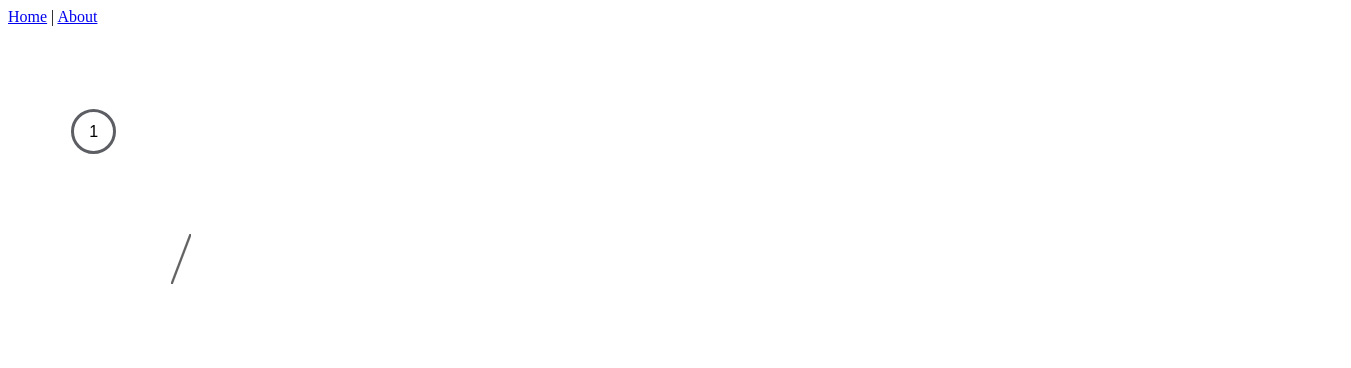
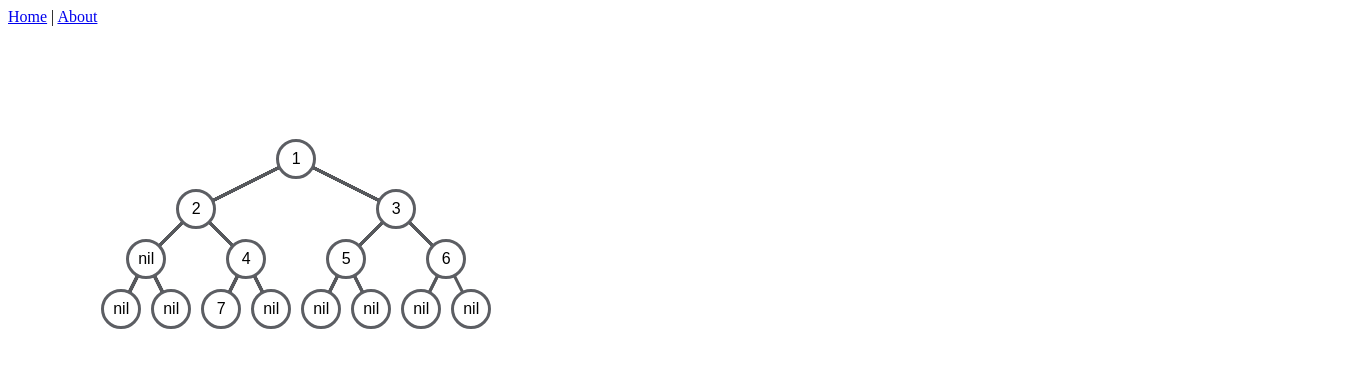
Before and after one commit to Knight4Lancelot/Datastruct-study-helper, a Vue app: page / in a window 1280 px wide. Shown: the top 368 px of the page, 1351 px wide, since content can reach past the window. Built offline with nearby package versions, Linux system fonts and the light colour scheme; the HTML template or start-up script is replaced by a standard one.

Commit message:
实现了树的画布

```diff
--- a/src/components/TreeCanvas.vue
+++ b/src/components/TreeCanvas.vue
@@ -1,41 +1,39 @@
 <template>
 	<div class='tree-canvas-component'>
-		<treenode
-			class="tree-node-list"
-			:valElement="String(1)"
-			:style="{'left':nodePosition.X[0],'top':nodePosition.Y[0]}">
-		</treenode>
-		<treeedge
-			class="tree-edge-list"
-			:imgwidth="String(20)"
-			:imgheight="String(50)"
-			:direction="'left'"
-			:style="{'left':edgePosition.X[0],'top':edgePosition.Y[0]}">
-		</treeedge>
+		<div class="canvas-tree-node" ref="element">
+			<treenode
+				v-for="(n, k) in nodeArray"
+				:key="k"
+				class="tree-node-list"
+				:valElement="n"
+				:style="{'left':String(nodePosition.X[k])+'px','top':String(nodePosition.Y[k])+'px'}">
+			</treenode>
+		</div>
+		<canvas id="canvas-tree-edge"/>
 	</div>
 </template>
 
 <script>
 import treenode from './TreeNode.vue'
-import treeedge from './TreeEdge.vue'
 
 export default {
   name: 'TreeCanvas',
   components: {
-	treeedge,
 	treenode
   },
   data() {
 	return {
+		maxcount: 0,
+		maxheight: 0,
+		nodeArray: [],
 		nodePosition: {
-			X: ['0px'],
-			Y: ['20px']
+			X: [],
+			Y: []
 		},
 		edgePosition: {
-			X: ['100px'],
-			Y: ['100px']
+			X: ['5px'],
+			Y: ['5px']
 		},
-		count_each_layer: [],
 		tree: {
 			size: 0,
 			nodes:[]
@@ -43,20 +41,73 @@ export default {
 	}
   },
   methods: {
+	normalize_data() {
+		this.nodeArray = this.elementList
+		var i = 0
+		for (i = 0; i < this.nodeArray.length; i++) {
+			if (this.nodeArray[i]==='nil') {
+				if (2*i<=this.nodeArray.length) {
+					this.nodeArray.splice(2*i+1, 0, 'nil')
+					this.nodeArray.splice(2*i+2, 0, 'nil')
+				}
+			}
+		}
+		this.maxheight = parseInt(Math.log2(this.nodeArray.length)) + 1
+		this.maxcount = Math.pow(2, this.maxheight)-1
+		while (this.nodeArray.length < this.maxcount) {
+			this.nodeArray.push('nil')
+		}
+	},
 	init_tree() {
-		const n = this.elementList.length
+		const n = this.nodeArray.length
 		this.tree.size = n
 		var i = 0
 		for (i = 0; i < n; i++) {
+			var p = (i===0) ? -1 : parseInt((i-1)/2)
+			var h = (p===-1) ? 1 : (this.tree.nodes[p].h+1)
 			this.tree.nodes.push({
-				val: this.elementList[i],
-				leftchild: (2*i+1<n)?(2*i+1):-1,
-				rightchild: (2*(i+1)<n)?(2*(i+1)):-1,
+				val: this.nodeArray[i],
+				parent: p,
+				h: h,
+				leftchild: 2*i+1,
+				rightchild: 2*(i+1)
 			})
+			this.nodePosition.X.push(0)
+			this.nodePosition.Y.push(50 * this.tree.nodes[i].h)
+		}
+		var divideNum = parseInt(this.maxcount/2)
+		for (i = 0; i < this.maxcount; i++) {
+			this.nodePosition.X[i] = 30+(i-divideNum)*50
+		}
+		for (i = divideNum - 1; i >= 0; i--) {
+			this.nodePosition.X[i] = (this.nodePosition.X[this.tree.nodes[i].leftchild]+this.nodePosition.X[this.tree.nodes[i].rightchild])/2
+		}
+		this.draw()
+	},
+	draw() {
+		var canvas = document.getElementById("canvas-tree-edge")
+		canvas.height = (this.maxheight+1)*50
+		canvas.width = (parseInt(this.maxcount/2)+2)*50
+		var ctx = canvas.getContext("2d");
+		ctx.strokeStyle="#56585C";
+		ctx.lineWidth=3
+		for (var i = 0; i < this.tree.size; i++) {
+			var tnode = this.tree.nodes[i]
+			if (tnode.leftchild !== -1 & tnode.leftchild < this.nodeArray.length) {
+				ctx.moveTo(this.nodePosition.X[i]+20, this.nodePosition.Y[i]+20)
+				ctx.lineTo(this.nodePosition.X[tnode.leftchild]+20, this.nodePosition.Y[tnode.leftchild]+20)
+				ctx.stroke();
+			}
+			if (tnode.rightchild !== -1 && tnode.rightchild < this.nodeArray.length) {
+				ctx.moveTo(this.nodePosition.X[i]+20, this.nodePosition.Y[i]+20)
+				ctx.lineTo(this.nodePosition.X[tnode.rightchild]+20, this.nodePosition.Y[tnode.rightchild]+20)
+				ctx.stroke();
+			}
 		}
 	}
   },
   mounted() {
+	this.normalize_data(),
 	this.init_tree()
   },
   props: {
@@ -71,12 +122,14 @@ export default {
 	width: 90%;
 	height: 100%;
 }
-.tree-node-list {
-	position: relative;
+.canvas-tree-node {
+	position: absolute;
+	width: 100%;
+	height: 100%;
 	z-index: 2;
 }
-.tree-edge-list {
-	position: relative;
+#canvas-tree-edge {
+	position: absolute;
 	z-index: 1;
 }
 </style>
--- a/src/components/TreeEdge.vue
+++ b/src/components/TreeEdge.vue
@@ -1,5 +1,5 @@
 <template>
-	<div class="edge-attrs">
+	<div class="edge-attrs" style="position: inherit;">
 		<img
 			:src="iconShow"
 			:style="{'width':imgwidth+'px', 'height':imgheight+'px'}"
--- a/src/components/TreeNode.vue
+++ b/src/components/TreeNode.vue
@@ -1,24 +1,75 @@
 <template>
-	<div>
-		<button v-text="valElement" class="tree-node"></button>
+	<div style="position: inherit;">
+		<button
+			v-text="nodeText"
+			class="tree-node"
+			@click="changeStatus()">
+		</button>
+		<transition name="fade-transform">
+			<div class="node-operate-show" v-if="isShowInfo">
+				<el-button size="mini" type="success" plain round>插入左子节点</el-button>
+				<el-button size="mini" type="success" plain round>插入右子节点</el-button>
+				<el-button size="mini" type="danger" plain round>删除节点</el-button>
+				<el-input
+					v-model="nodeTextBuffer"
+					size="mini"
+					maxlength="3"
+					style="width: 218px; margin: 10px; margin-left: 0; margin-bottom: 0;"
+					show-word-limit/>
+				<el-button size="mini" type="primary" @click="changeText()" plain round>确定修改</el-button>
+			</div>
+		</transition>
 	</div>
 </template>
 
 <script>
+const durationTime=5
+
 export default {
   name: 'TreeEdge',
   components: {},
   props: {
 	valElement: String
+  },
+  data() {
+	return {
+		nodeText: '0',
+		nodeTextBuffer: '0',
+		isShowInfo: false
+	}
+  },
+  mounted() {
+	this.init_data()
+  },
+  methods: {
+	init_data() {
+		this.nodeText = this.valElement
+		this.nodeTextBuffer = this.valElement
+	},
+	changeStatus() {
+		this.isShowInfo = !this.isShowInfo
+	},
+	changeText() {
+		if (this.nodeTextBuffer.length===0) {
+			this.$message({
+				duration: durationTime*1000,
+				showClose: true,
+				message: '注意，节点的文本长度不能小于1！',
+				type: 'error'})
+			return
+		}
+		this.nodeText = this.nodeTextBuffer
+	}
   }
 }
 </script>
 
 <style>
 .tree-node {
+	float: left;
 	border-radius: 50%;
-	height: 45px;
-	width: 45px;
+	height: 40px;
+	width: 40px;
 	border: 3px solid #5C5E63;
 	background-color: white;
 	font-size: 16px;
@@ -29,4 +80,25 @@ export default {
 	border: 3px solid #66B1FF;
 	cursor: pointer;
 }
+.node-operate-show {
+	position: inherit;
+	margin-left: 50px;
+	padding: 15px;
+	border-radius: 12px;
+	width: 310px;
+	border: 1px solid #C0C4CC;
+	background-color: white;
+	z-index: 4;
+}
+.fade-transform-leave-active, .fade-transform-enter-active {
+  transition:all 0.4s;
+}
+.fade-transform-enter {
+  opacity:0;
+  transform:translateX(-20px);
+}
+.fade-transform-leave-to {
+  opacity:0;
+  transform:translateX(-20px);
+}
 </style>
```
